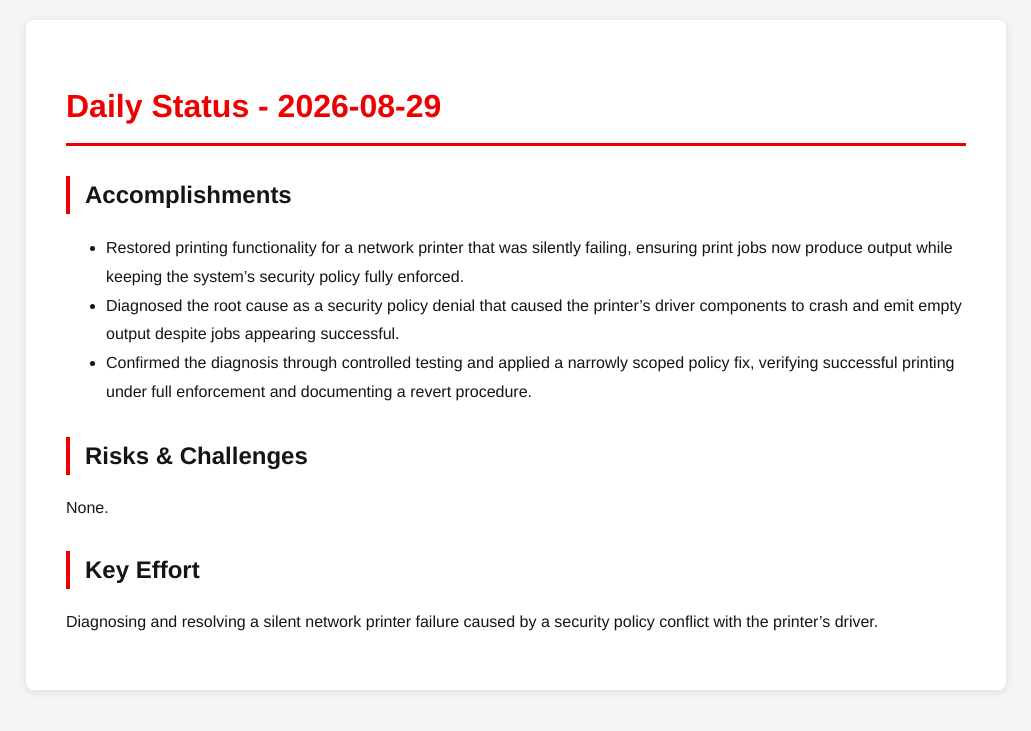
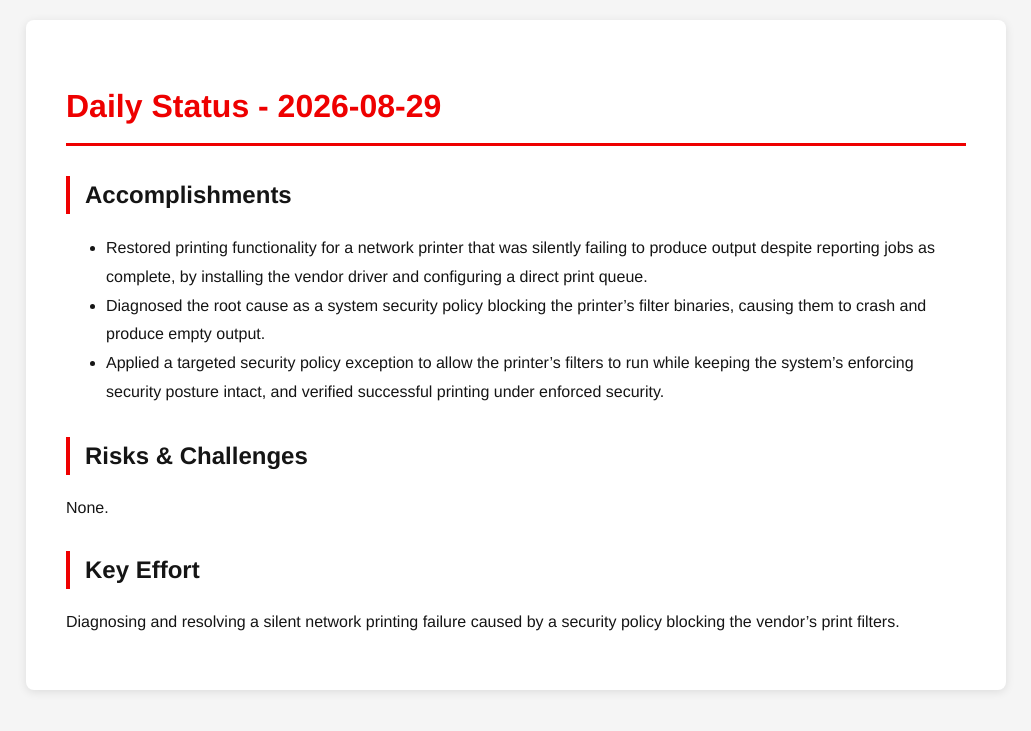
Before and after one commit to tzvatot/daily-status, a Jekyll site: the page built from 2026-08-29.md, in a window 1280 px wide. Shown: the top 731 px of the page, without its empty margins (124-1155 px from the left). Built offline with Jekyll 4.4.1, drawn with Linux system fonts in a browser that asks for light colours.

Commit message:
Daily status update - 2026-08-29

```diff
--- a/2026-08-29.md
+++ b/2026-08-29.md
@@ -7,12 +7,12 @@ date: 2026-08-29
 # Daily Status - 2026-08-29
 
 ## Accomplishments
-- Restored printing functionality for a network printer that was silently failing, ensuring print jobs now produce output while keeping the system's security policy fully enforced.
-- Diagnosed the root cause as a security policy denial that caused the printer's driver components to crash and emit empty output despite jobs appearing successful.
-- Confirmed the diagnosis through controlled testing and applied a narrowly scoped policy fix, verifying successful printing under full enforcement and documenting a revert procedure.
+- Restored printing functionality for a network printer that was silently failing to produce output despite reporting jobs as complete, by installing the vendor driver and configuring a direct print queue.
+- Diagnosed the root cause as a system security policy blocking the printer's filter binaries, causing them to crash and produce empty output.
+- Applied a targeted security policy exception to allow the printer's filters to run while keeping the system's enforcing security posture intact, and verified successful printing under enforced security.
 
 ## Risks & Challenges
 None.
 
 ## Key Effort
-Diagnosing and resolving a silent network printer failure caused by a security policy conflict with the printer's driver.
+Diagnosing and resolving a silent network printing failure caused by a security policy blocking the vendor's print filters.
```
